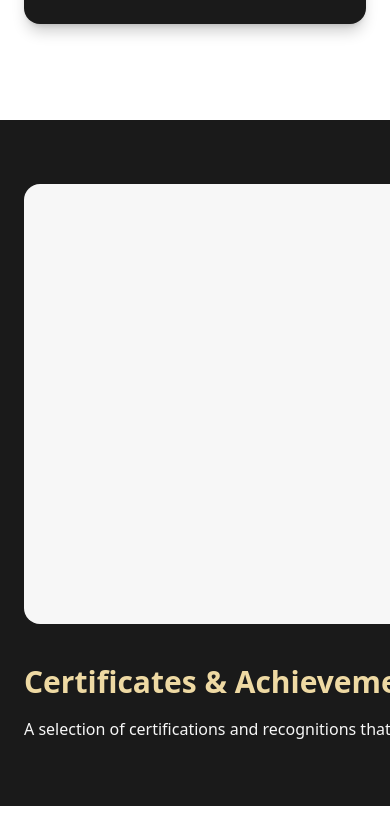
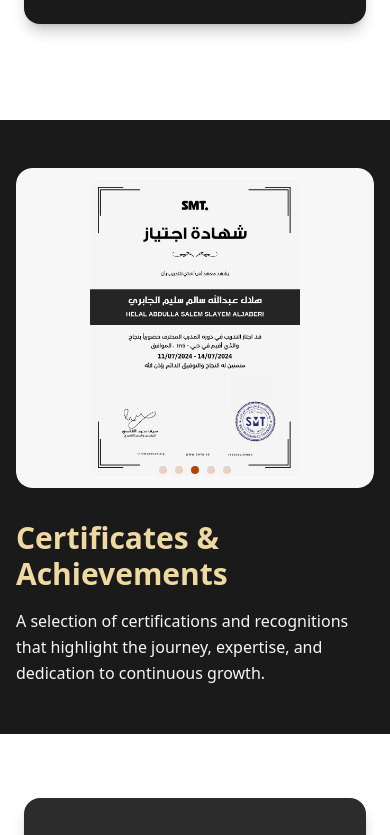
Before and after one commit to Haidarahm/Helal-Aljaberi, a React (Vite) app: page / in a window 390 px wide. Shown: the part 3960-4795 px from the top of the page. Built offline with nearby package versions, Linux system fonts and the light colour scheme.

Commit message:
Update styles in Home page components and add custom pagination bullet for Swiper. Adjust layout for Certificates section and refine Hero component text color for consistency.

```diff
--- a/src/index.css
+++ b/src/index.css
@@ -15,3 +15,6 @@
     --color-text-secondary: #555555;
     --color-text-light: #9CA3AF;
   }
+  .swiper-pagination-bullet{
+    background: #ae4607 !important;
+  }
--- a/src/pages/home/Certificates.jsx
+++ b/src/pages/home/Certificates.jsx
@@ -12,8 +12,8 @@ import cert5 from "../../assets/certificates/5.jpg";
 
 export const Certificates = () => {
   return (
-    <section className="w-full bg-[color:var(--color-secondary)] py-16 px-6">
-      <div className="max-w-6xl mx-auto grid md:grid-cols-2 gap-10 items-center">
+    <section className="w-full bg-[color:var(--color-secondary)] py-12 md:py-16 px-4 md:px-6">
+      <div className="max-w-6xl mx-auto grid grid-cols-1 md:grid-cols-2 gap-8 md:gap-10 items-center">
         {/* Left: Texts */}
         <div className="md:order-1 order-2">
           <h2 className="text-3xl md:text-4xl font-bold text-[color:var(--color-primary-light)]">
@@ -38,7 +38,7 @@ export const Certificates = () => {
           >
             {[cert1, cert2, cert3, cert4, cert5].map((src, index) => (
               <SwiperSlide key={index}>
-                <div className="w-full h-[440px] md:h-[560px] bg-[color:var(--color-accent-muted)] rounded-2xl flex items-center justify-center p-4 md:p-6 shadow-lg shadow-black/10">
+                <div className="w-full h-[320px] sm:h-[380px] md:h-[520px] bg-[color:var(--color-accent-muted)] rounded-2xl flex items-center justify-center p-3 sm:p-4 md:p-6 shadow-lg shadow-black/10">
                   <img
                     src={src}
                     alt={`certificate-${index + 1}`}
--- a/src/pages/home/Hero.jsx
+++ b/src/pages/home/Hero.jsx
@@ -26,7 +26,7 @@ export default function Hero() {
           Master the Art of Trading
         </h1>
         <h2
-          className="text-xl md:text-2xl lg:text-3xl font-semibold text-[color:var(--color-primary-light)]"
+          className="text-xl md:text-2xl lg:text-3xl font-semibold text-primary-light"
           data-aos="fade-up"
           data-aos-delay="100"
         >
```
